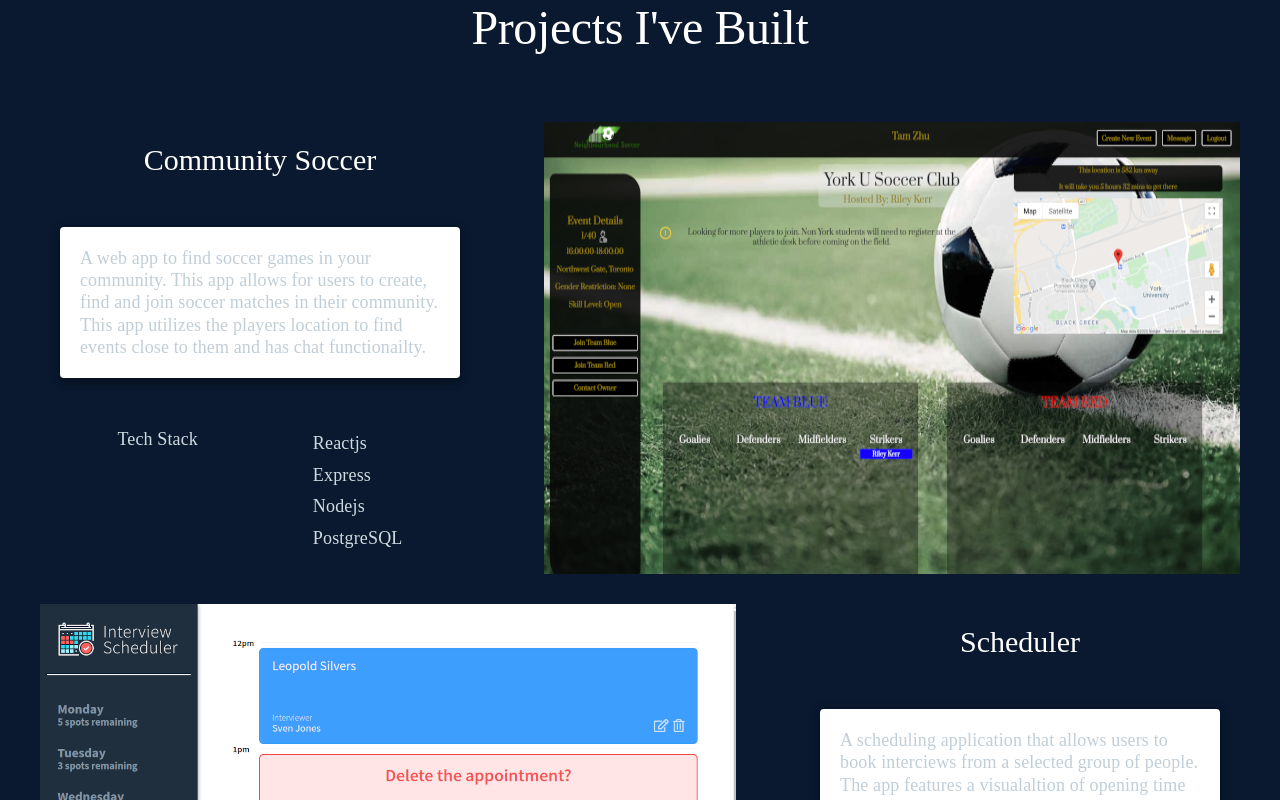
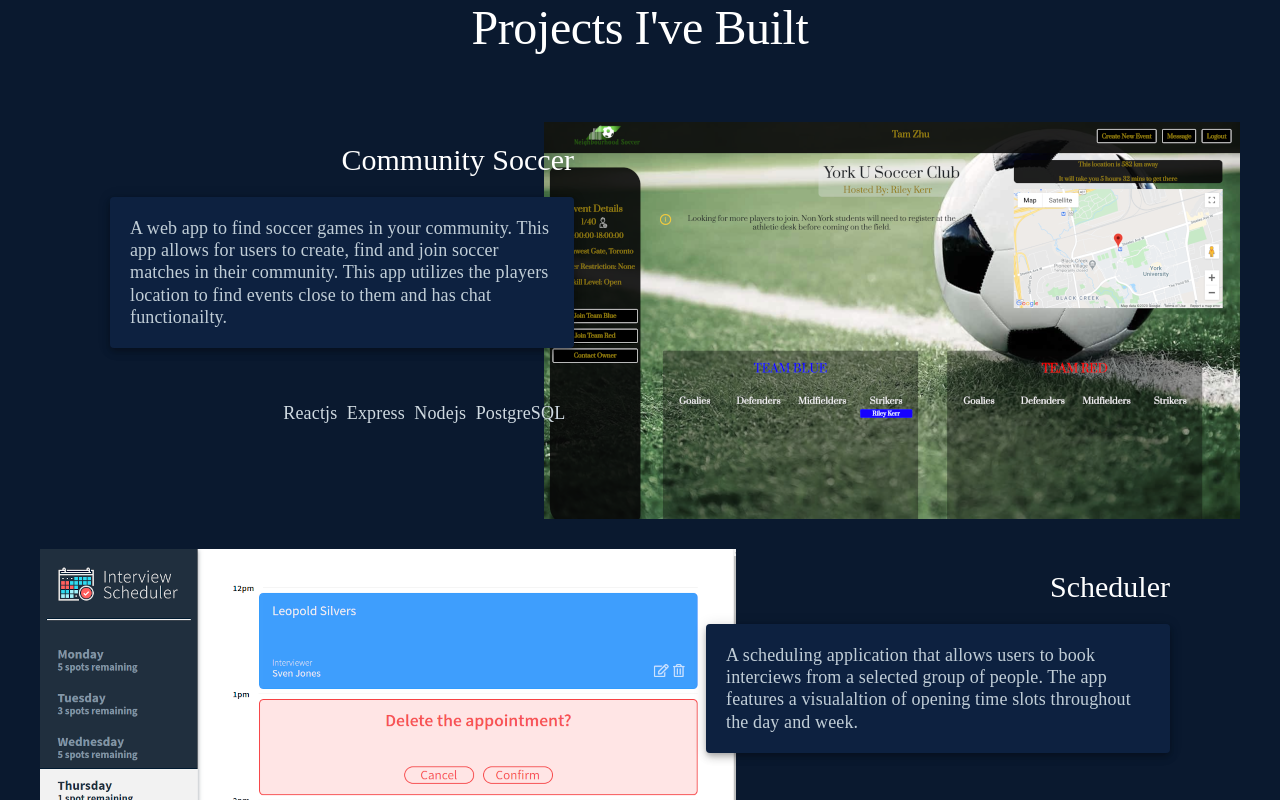
Before and after one commit to WattersIV/portfolio, a React (Create React App) app: page / in a window 1280 px wide. Shown: the part 2500-3300 px from the top of the page. Built offline with nearby package versions, Linux system fonts and the light colour scheme.

Commit message:
Add overlapping description cards for projects

```diff
--- a/src/componets/Project.tsx
+++ b/src/componets/Project.tsx
@@ -19,6 +19,8 @@ const useStyles = makeStyles((theme) => ({
   picture: {
     maxHeight: '550px',
     maxWidth: '696px',
+    position: 'relative',
+    zIndex: 1,
   },
 }))
 
--- a/src/componets/ProjectDetails.tsx
+++ b/src/componets/ProjectDetails.tsx
@@ -3,12 +3,11 @@ import { makeStyles } from '@material-ui/core/styles'
 
 const useStyles = makeStyles((theme) => ({
   description: {
-    marginTop: '50px',
     padding: '20px',
   },
   techStack: {
     display: 'flex',
-    flexDirection: 'column',
+    flexDirection: 'row',
   },
   techStackContainer: {
     display: 'flex',
@@ -18,13 +17,32 @@ const useStyles = makeStyles((theme) => ({
   },
   descriptionContainer: {
     padding: '20px',
+    display: 'flex',
+    flexDirection: 'column',
+    alignItems: 'end',
+    position: 'relative',
+    zIndex: 2,
+    left: '50px',
+  },
+  inverseDescriptionContainer: {
+    order: 2,
+    padding: '20px',
+    display: 'flex',
+    flexDirection: 'column',
+    alignItems: 'flex-end',
+    position: 'relative',
+    zIndex: 2,
+    right: '50px',
   },
   descriptionCard: {
-    maxWidth: '400px',
+    maxWidth: '800px',
+    marginTop: '20px',
+    color: `${theme.palette.text.primary}`,
+    backgroundColor: `${theme.palette.primary.light}`,
   },
   brightText: {
     color: `${theme.palette.primary.contrastText}`,
-  }
+  },
 }))
 
 
@@ -32,26 +50,21 @@ export default function ProjectDetails (props: any) {
   const classes = useStyles()
   const { inverse, project } = props
   return (
-    <div className={classes.descriptionContainer} style={inverse? {order: 2} : {} }>
+    <div className={ inverse ? classes.inverseDescriptionContainer : classes.descriptionContainer } >
       <Typography color='textPrimary' variant='h3' align='center' className={classes.brightText}>
         {project.title}
       </Typography>
-      {/* Make the card closer to the background color and add an arrow like point at the picture */}
-      {/* Add Links to code on github */}
       <Paper elevation={5} className={classes.descriptionCard}>
         <Typography color='textSecondary' variant='h4' className={classes.description}>
           {project.description}
         </Typography>
       </Paper>
       <div className={classes.techStackContainer}>
-        <Typography color='textPrimary' variant='h4'>
-          Tech Stack
-        </Typography>
         <div className={classes.techStack}>
           {project.stack.map((tech: any) => {
             return (
               <Typography color='textPrimary' variant='subtitle1'>
-                {tech}
+                {tech} &nbsp;
               </Typography>
             )
           })}
--- a/src/theme/theme.ts
+++ b/src/theme/theme.ts
@@ -8,7 +8,7 @@ export const theme = createMuiTheme({
     primary: {
       dark: '#040c16',
       main: '#0a192f',
-      light: '#205fac',
+      light: '#0d2140',
       contrastText: '#fff',
     },
     secondary: {
```
Also changed, not shown: src/hooks/useElementSize.tsx (added, +41 -0 lines), src/hooks/useEventListener.tsx (added, +40 -0 lines), 1 other file (tests, documents, lock files or other folders).
